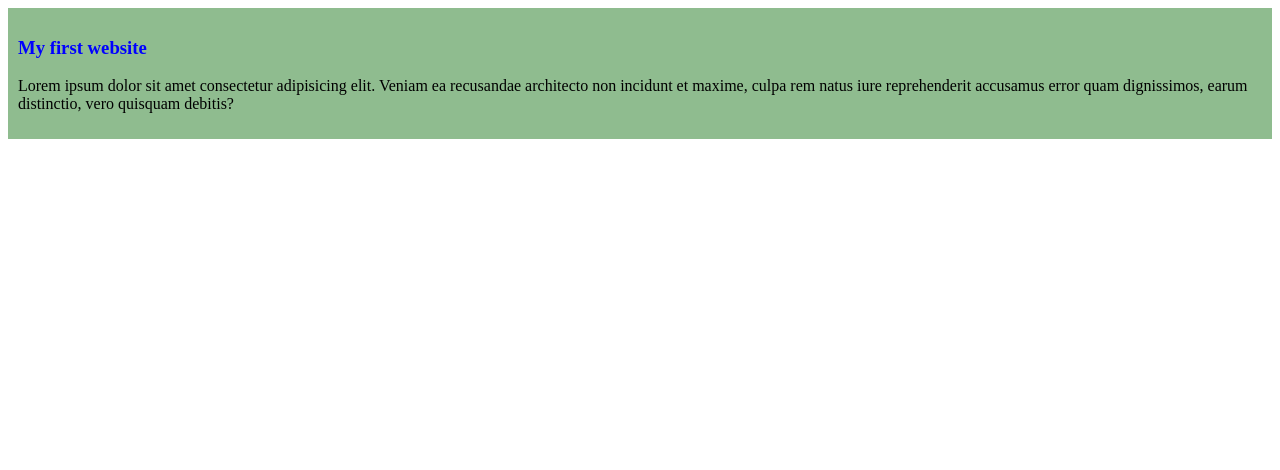
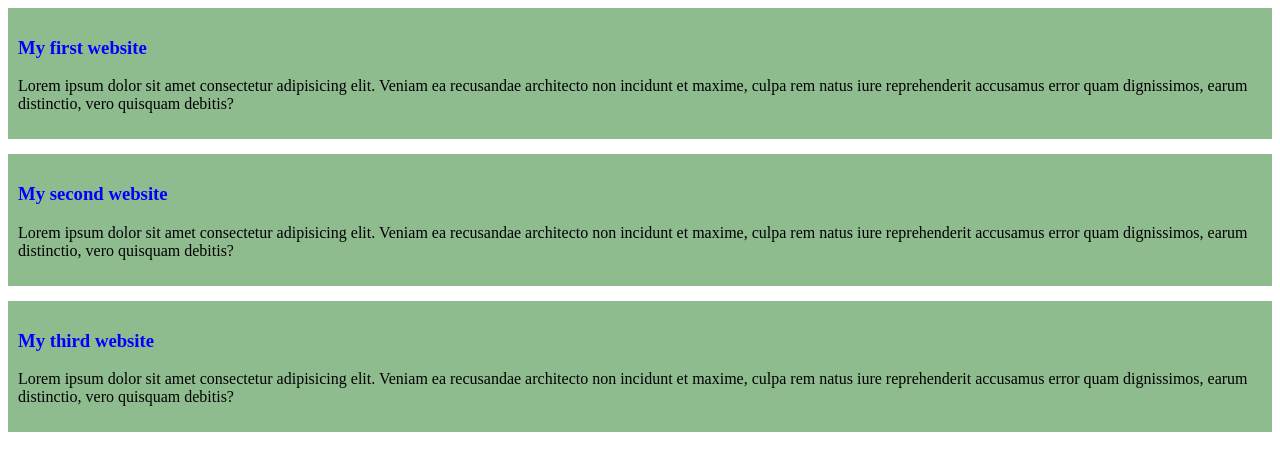
Before and after one commit to LabonnoKhanBonna/my-simple-website, a plain HTML site: page index.html in a window 1280 px wide. Drawn offline with Linux system fonts and the light colour scheme.

Commit message:
added the second and third blog

```diff
--- a/index.html
+++ b/index.html
@@ -13,5 +13,13 @@
         <h3> My first website</h3>
         <p>Lorem ipsum dolor sit amet consectetur adipisicing elit. Veniam ea recusandae architecto non incidunt et maxime, culpa rem natus iure reprehenderit accusamus error quam dignissimos, earum distinctio, vero quisquam debitis?</p>
     </div>
+    <div>
+        <h3> My second website</h3>
+        <p>Lorem ipsum dolor sit amet consectetur adipisicing elit. Veniam ea recusandae architecto non incidunt et maxime, culpa rem natus iure reprehenderit accusamus error quam dignissimos, earum distinctio, vero quisquam debitis?</p>
+    </div>
+    <div>
+        <h3> My third website</h3>
+        <p>Lorem ipsum dolor sit amet consectetur adipisicing elit. Veniam ea recusandae architecto non incidunt et maxime, culpa rem natus iure reprehenderit accusamus error quam dignissimos, earum distinctio, vero quisquam debitis?</p>
+    </div>
 </body>
 </html>
--- a/styles/blogg.css
+++ b/styles/blogg.css
@@ -4,4 +4,5 @@ h3{
 div{
     background-color: darkseagreen;
     padding: 10px;
+    margin-bottom: 15px;
 }
```
